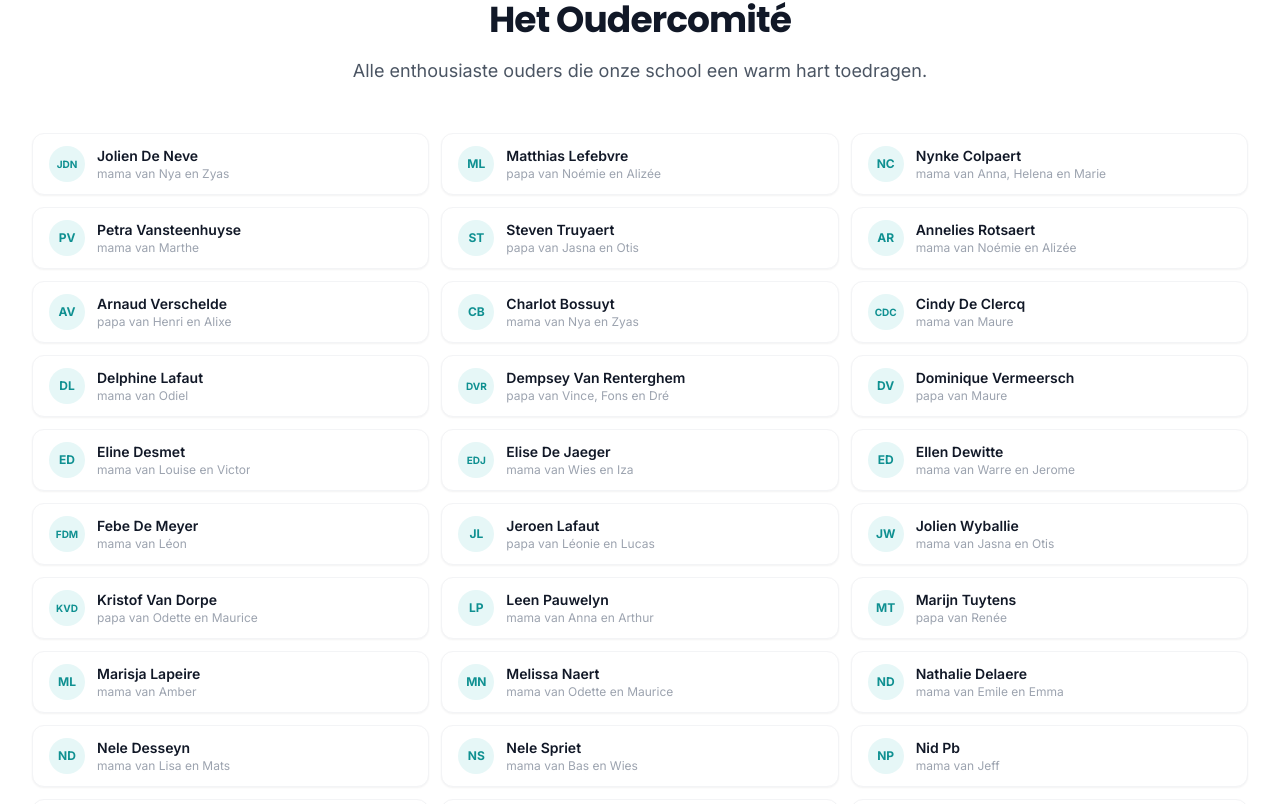
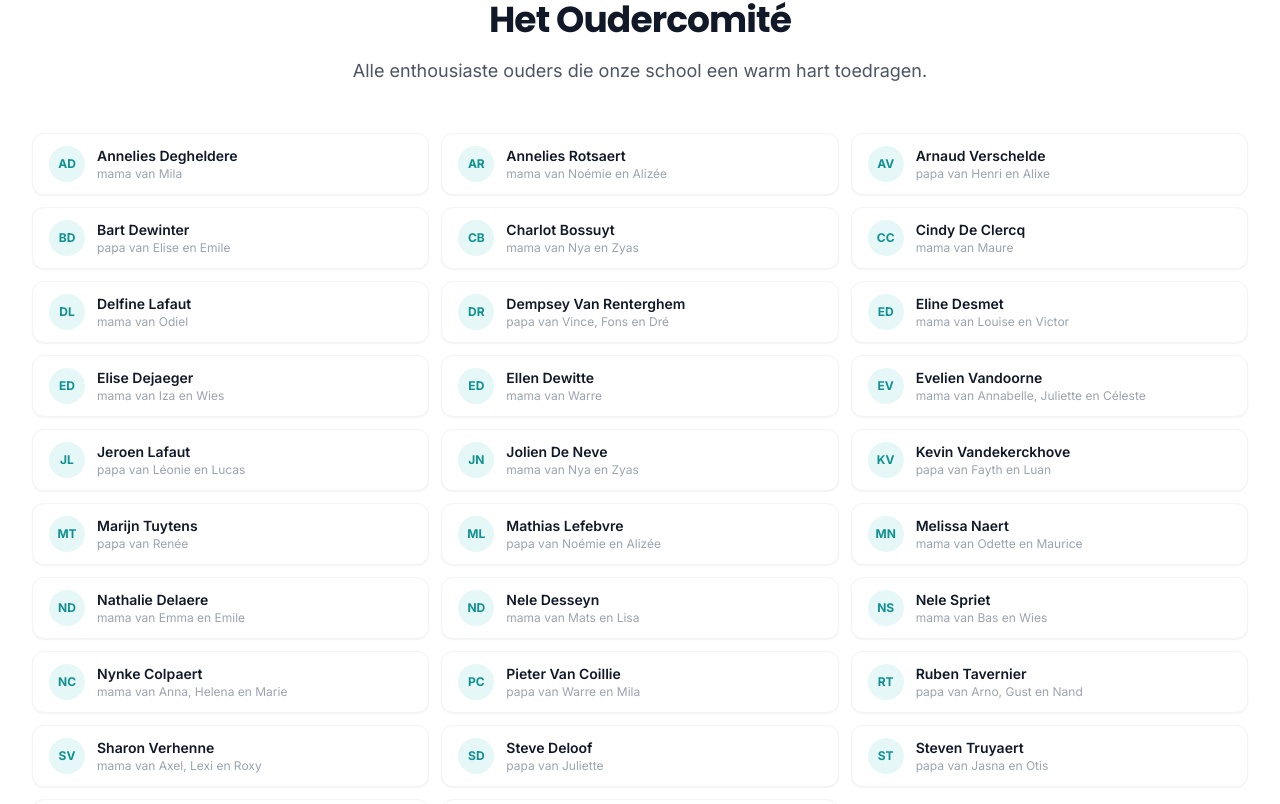
Before and after one commit to ArnaudVerschelde/ocpittem-website, a React (Vite) app in the folder frontend/: page /wie-zijn-we in a window 1280 px wide. Shown: the part 1656-2460 px from the top of the page. Built offline with nearby package versions, Linux system fonts and the light colour scheme; no server answers.

Commit message:
Update board roles and refresh members list
Corrected board member names and roles, removed initials from members, and updated the members array with new, removed, and corrected entries for accuracy.

```diff
--- a/frontend/src/pages/WieZijnWePage.tsx
+++ b/frontend/src/pages/WieZijnWePage.tsx
@@ -18,48 +18,42 @@ type Member = PersonBase & {
 
 const board: BoardMember[] = [
     { name: 'Jolien De Neve', role: 'Voorzitter', initials: 'JDN', color: 'bg-primary-100 text-primary-700' },
-    { name: 'Matthias Lefebvre', role: 'Secretaris', initials: 'ML', color: 'bg-primary-100 text-primary-700' },
+    { name: 'Mathias Lefebvre', role: 'Secretaris', initials: 'ML', color: 'bg-primary-100 text-primary-700' },
     { name: 'Nynke Colpaert', role: 'Verantwoordelijke communicatie/sociale media', initials: 'NC', color: 'bg-primary-100 text-primary-700' },
-    { name: 'Arnaud Verschelde', role: 'Penningmeester', initials: 'AV', color: 'bg-primary-100 text-primary-700' },
+    { name: 'Arnaud Verschelde', role: 'Penningmeester & verantwoordelijke IT', initials: 'AV', color: 'bg-primary-100 text-primary-700' },
     { name: 'Steven Truyaert', role: 'Bestuurslid', initials: 'ST', color: 'bg-primary-100 text-primary-700' },
-    { name: 'Petra Vansteenhuyse', role: 'Bestuurslid', initials: 'PV', color: 'bg-primary-100 text-primary-700' },
 ];
 
 const members: Member[] = [
-    { name: 'Jolien De Neve', initials: 'JDN', description: 'mama van Nya en Zyas' },
-    { name: 'Matthias Lefebvre', initials: 'ML', description: 'papa van Noémie en Alizée' },
-    { name: 'Nynke Colpaert', initials: 'NC', description: 'mama van Anna, Helena en Marie' },
-    { name: 'Petra Vansteenhuyse', initials: 'PV', description: 'mama van Marthe' },
-    { name: 'Steven Truyaert', initials: 'ST', description: 'papa van Jasna en Otis' },
-    { name: 'Annelies Rotsaert', initials: 'AR', description: 'mama van Noémie en Alizée' },
-    { name: 'Arnaud Verschelde', initials: 'AV', description: 'papa van Henri en Alixe' },
-    { name: 'Charlot Bossuyt', initials: 'CB', description: 'mama van Nya en Zyas' },
-    { name: 'Cindy De Clercq', initials: 'CDC', description: 'mama van Maure' },
-    { name: 'Delphine Lafaut', initials: 'DL', description: 'mama van Odiel' },
-    { name: 'Dempsey Van Renterghem', initials: 'DVR', description: 'papa van Vince, Fons en Dré' },
-    { name: 'Dominique Vermeersch', initials: 'DV', description: 'papa van Maure' },
-    { name: 'Eline Desmet', initials: 'ED', description: 'mama van Louise en Victor' },
-    { name: 'Elise De Jaeger', initials: 'EDJ', description: 'mama van Wies en Iza' },
-    { name: 'Ellen Dewitte', initials: 'ED', description: 'mama van Warre en Jerome' },
-    { name: 'Febe De Meyer', initials: 'FDM', description: 'mama van Léon' },
-    { name: 'Jeroen Lafaut', initials: 'JL', description: 'papa van Léonie en Lucas' },
-    { name: 'Jolien Wyballie', initials: 'JW', description: 'mama van Jasna en Otis' },
-    { name: 'Kristof Van Dorpe', initials: 'KVD', description: 'papa van Odette en Maurice' },
-    { name: 'Leen Pauwelyn', initials: 'LP', description: 'mama van Anna en Arthur' },
-    { name: 'Marijn Tuytens', initials: 'MT', description: 'papa van Renée' },
-    { name: 'Marisja Lapeire', initials: 'ML', description: 'mama van Amber' },
-    { name: 'Melissa Naert', initials: 'MN', description: 'mama van Odette en Maurice' },
-    { name: 'Nathalie Delaere', initials: 'ND', description: 'mama van Emile en Emma' },
-    { name: 'Nele Desseyn', initials: 'ND', description: 'mama van Lisa en Mats' },
-    { name: 'Nele Spriet', initials: 'NS', description: 'mama van Bas en Wies' },
-    { name: 'Nid Pb', initials: 'NP', description: 'mama van Jeff' },
-    { name: 'Pieter Van Coillie', initials: 'PVC', description: 'papa van Warre en Mila' },
-    { name: 'Ruben Tavernier', initials: 'RT', description: 'papa van Arno, Nand en Gust' },
-    { name: 'Sharon Verhenne', initials: 'SV', description: 'mama van Axel en Roxy' },
-    { name: 'Steve Deloof', initials: 'SD', description: 'papa van Juliette' },
-    { name: 'Stien Rothier', initials: 'SR', description: 'mama van Olivia' },
-    { name: 'Tatjana Muylle', initials: 'TM', description: 'mama van Fayth en Luan' },
-    { name: 'Thomas De Cuypere', initials: 'TDC', description: 'papa van Matisse' },
+    { name: 'Annelies Degheldere', description: 'mama van Mila' },
+    { name: 'Annelies Rotsaert', description: 'mama van Noémie en Alizée' },
+    { name: 'Arnaud Verschelde', description: 'papa van Henri en Alixe' },
+    { name: 'Bart Dewinter', description: 'papa van Elise en Emile' },
+    { name: 'Charlot Bossuyt', description: 'mama van Nya en Zyas' },
+    { name: 'Cindy De Clercq', description: 'mama van Maure' },
+    { name: 'Delfine Lafaut', description: 'mama van Odiel' },
+    { name: 'Dempsey Van Renterghem', description: 'papa van Vince, Fons en Dré' },
+    { name: 'Eline Desmet', description: 'mama van Louise en Victor' },
+    { name: 'Elise Dejaeger', description: 'mama van Iza en Wies' },
+    { name: 'Ellen Dewitte', description: 'mama van Warre' },
+    { name: 'Evelien Vandoorne', description: 'mama van Annabelle, Juliette en Céleste' },
+    { name: 'Jeroen Lafaut', description: 'papa van Léonie en Lucas' },
+    { name: 'Jolien De Neve', description: 'mama van Nya en Zyas' },
+    { name: 'Kevin Vandekerckhove', description: 'papa van Fayth en Luan' },
+    { name: 'Marijn Tuytens', description: 'papa van Renée' },
+    { name: 'Mathias Lefebvre', description: 'papa van Noémie en Alizée' },
+    { name: 'Melissa Naert', description: 'mama van Odette en Maurice' },
+    { name: 'Nathalie Delaere', description: 'mama van Emma en Emile' },
+    { name: 'Nele Desseyn', description: 'mama van Mats en Lisa' },
+    { name: 'Nele Spriet', description: 'mama van Bas en Wies' },
+    { name: 'Nynke Colpaert', description: 'mama van Anna, Helena en Marie' },
+    { name: 'Pieter Van Coillie', description: 'papa van Warre en Mila' },
+    { name: 'Ruben Tavernier', description: 'papa van Arno, Gust en Nand' },
+    { name: 'Sharon Verhenne', description: 'mama van Axel, Lexi en Roxy' },
+    { name: 'Steve Deloof', description: 'papa van Juliette' },
+    { name: 'Steven Truyaert', description: 'papa van Jasna en Otis' },
+    { name: 'Tatjana Muylle', description: 'mama van Fayth en Luan' },
+    { name: 'Thomas De Cuypere', description: 'papa van Matisse' },
 ];
 
 // Slimme fallback: pakt tot 3 initialen en negeert tussenwoorden zoals "de", "van", ...
```
